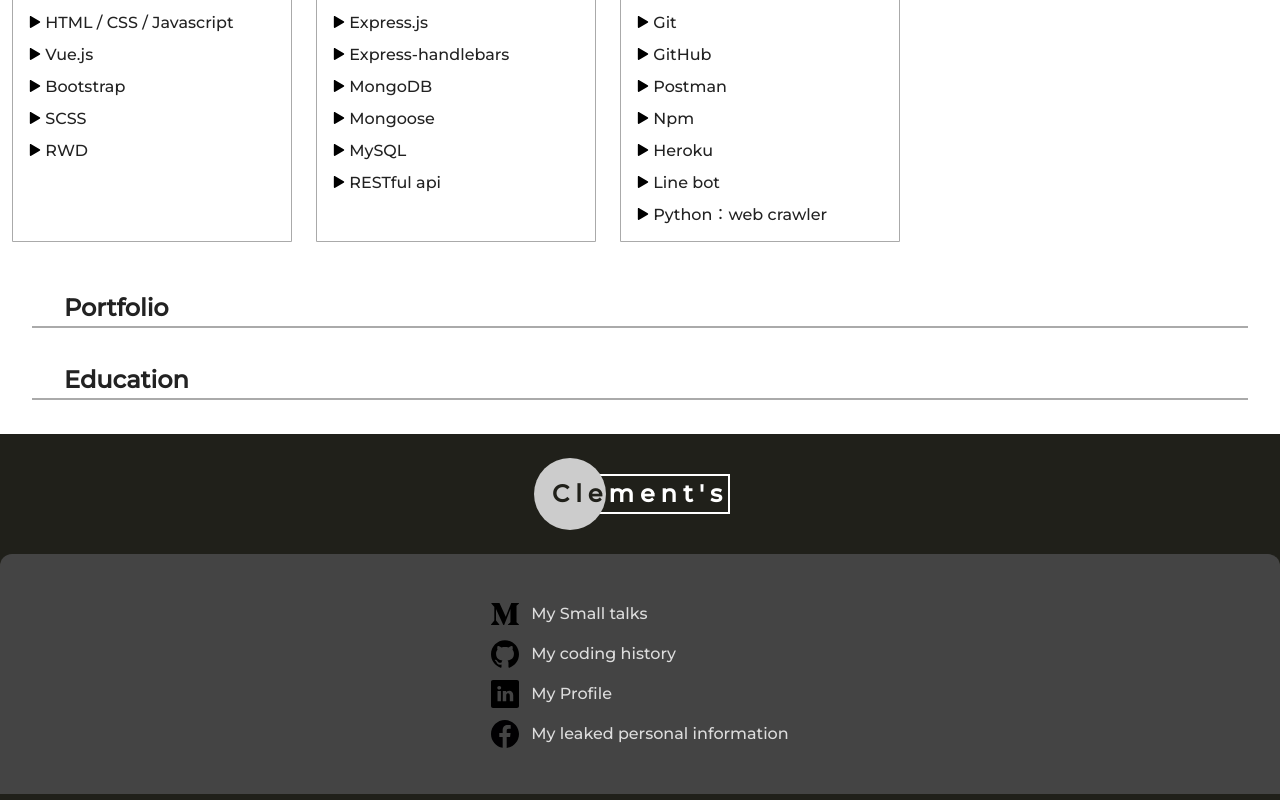
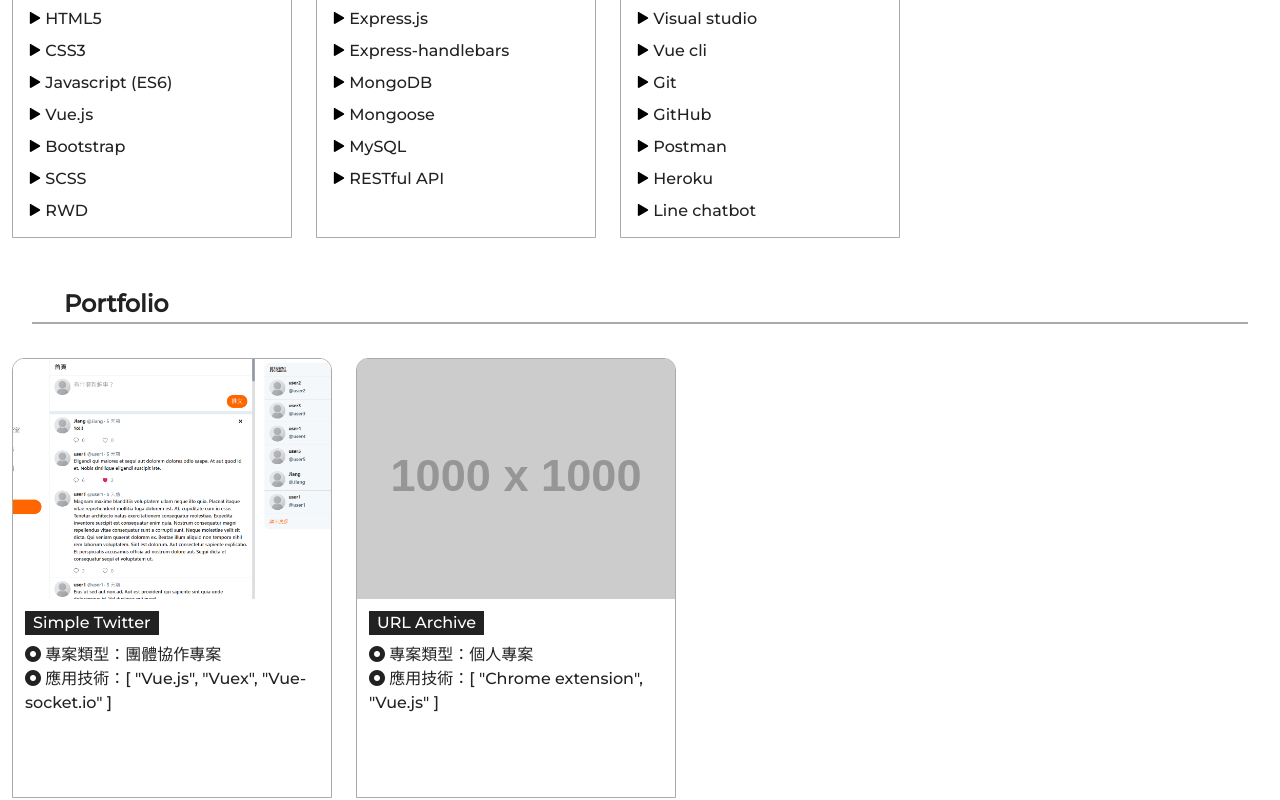
Before and after one commit to ClementPan/ClementPan, a Vue app: page / in a window 1280 px wide. Shown: the part 1060-1860 px from the top of the page. Built offline with nearby package versions, Linux system fonts and the light colour scheme.

Commit message:
feat: create portfolio layout

```diff
--- a/src/assets/css/application.css
+++ b/src/assets/css/application.css
@@ -31,8 +31,6 @@
 }
 
 section {
-  /* height: 600px; */
-  /* to be removed */
   width: 100%;
   margin: 36px 0;
 }
@@ -58,3 +56,34 @@
   font-size: 24px;
   font-weight: 700;
 }
+
+#techstack .cards,
+#portfolio .cards {
+  display: flex;
+  overflow-x: scroll;
+  padding: 12px 0;
+}
+
+.cards::-webkit-scrollbar {
+  display: none;
+}
+
+#techstack .card,
+#portfolio .card {
+  margin: 0 12px;
+  border-radius: 12px 12px 0 0;
+  overflow: hidden;
+  border: 1px solid var(--light-grey);
+}
+
+#techstack .card {
+  min-width: 280px;
+  width: 280px;
+  height: 440px;
+}
+
+#portfolio .card {
+  min-width: 320px;
+  width: 280px;
+  height: 440px;
+}
--- a/src/components/Contact.vue
+++ b/src/components/Contact.vue
@@ -86,12 +86,13 @@
   text-align: center;
   letter-spacing: 6px;
   z-index: 999;
-  border: 2px solid #fff;
+  /* border: 2px solid #fff; */
 }
 
 .brand span {
   border: none;
   color: var(--footer-background);
+  font-weight: 900;
 }
 
 .brand h1::before {
--- a/src/components/Portfolio.vue
+++ b/src/components/Portfolio.vue
@@ -3,12 +3,44 @@
     <div class="title">
       <h1>Portfolio</h1>
     </div>
+    <div class="cards">
+      <PortfolioCard
+        v-for="(card, index) of cards"
+        :key="index"
+        :cardData="card"
+      />
+    </div>
   </section>
 </template>
 
 <script>
+import twitter from "../assets/images/twitter.png";
+import PortfolioCard from "./subComponents/PortfolioCard";
 export default {
   name: "Portfolio",
+  components: { PortfolioCard },
+  data() {
+    return {
+      cards: [
+        {
+          title: "Simple Twitter",
+          img: twitter,
+          type: "團體協作專案",
+          techs: ["Vue.js", "Vuex", "Vue-socket.io"],
+          text:
+            "Lorem ipsum dolor sit amet consectetur adipisicing elit. Autem dolorem atque ipsa enim delectus sint quaerat at, dolor nobis. Dolor, perferendis numquam ipsam obcaecati hic aut ab similique deleniti debitis!",
+        },
+        {
+          title: "URL Archive",
+          img: "",
+          type: "個人專案",
+          techs: ["Chrome extension", "Vue.js"],
+          text:
+            "Lorem ipsum dolor sit amet consectetur adipisicing elit. Autem dolorem atque ipsa enim delectus sint quaerat at, dolor nobis. Dolor, perferendis numquam ipsam obcaecati hic aut ab similique deleniti debitis!",
+        },
+      ],
+    };
+  },
 };
 </script>
 
--- a/src/components/Profile.vue
+++ b/src/components/Profile.vue
@@ -143,7 +143,7 @@
   justify-content: space-around;
   padding: 8px 4px;
   margin-bottom: 12px;
-  border: 2px solid var(--light-grey);
+  /* border: 2px solid var(--light-grey); */
   border-radius: 4px;
 }
 
--- a/src/components/TechStack.vue
+++ b/src/components/TechStack.vue
@@ -28,7 +28,9 @@
           title: "Front-end",
           img: frontend,
           content: [
-            "HTML / CSS / Javascript",
+            "HTML5",
+            "CSS3",
+            "Javascript (ES6)",
             "Vue.js",
             "Bootstrap",
             "SCSS",
@@ -45,7 +47,7 @@
             "MongoDB",
             "Mongoose",
             "MySQL",
-            "RESTful api",
+            "RESTful API",
           ],
         },
         {
@@ -53,13 +55,13 @@
           title: "others",
           img: others,
           content: [
+            "Visual studio",
+            "Vue cli",
             "Git",
             "GitHub",
             "Postman",
-            "Npm",
             "Heroku",
-            "Line bot",
-            "Python：web crawler",
+            "Line chatbot",
           ],
         },
       ],
@@ -69,9 +71,4 @@
 </script>
 
 <style scoped>
-.cards {
-  display: flex;
-  overflow-x: scroll;
-  padding: 12px 0;
-}
 </style>
--- /dev/null
+++ b/src/components/subComponents/PortfolioCard.vue
@@ -0,0 +1,97 @@
+<template>
+  <div class="card">
+    <div class="image">
+      <img :src="cardData.img | emptyImageFilter" alt="" />
+      <!-- <div class="tags">
+        <div class="tag">
+          <img :src="tags.vue" alt="" />
+          <img :src="tags.vue" alt="" />
+          <img :src="tags.vue" alt="" />
+        </div>
+      </div> -->
+    </div>
+    <div class="content">
+      <p class="name">{{ cardData.title }}</p>
+      <p class="type">
+        <i class="fas fa-dot-circle"></i>
+        專案類型：{{ cardData.type }}
+      </p>
+      <p class="techs">
+        <i class="fas fa-dot-circle"></i>
+        應用技術：{{ cardData.techs }}
+      </p>
+    </div>
+  </div>
+</template>
+<script>
+import { emptyImageFilter } from "../../utils/mixin";
+import vue from "../../assets/images/vue.png";
+export default {
+  name: "PortfolioCard",
+  mixins: [emptyImageFilter],
+  props: {
+    cardData: {
+      type: Object,
+      required: true,
+    },
+  },
+  created() {
+    this.projectTags = this.cardData.techs;
+  },
+  data() {
+    return {
+      tags: {
+        vue,
+      },
+      projectTags: [],
+    };
+  },
+};
+</script>
+
+<style scoped>
+.image {
+  width: 100%;
+  height: 240px;
+  overflow: hidden;
+  position: relative;
+}
+
+.image img {
+  width: 100%;
+  height: 100%;
+  object-fit: cover;
+}
+
+.tags {
+  position: absolute;
+  top: 0;
+  right: 0;
+  width: 60px;
+  height: 100%;
+  background-color: rgba(200, 200, 200, 0.7);
+  display: flex;
+  flex-direction: column;
+  align-items: center;
+  padding-top: 12px;
+}
+
+.tag {
+  width: 48px;
+  height: 48px;
+}
+
+.content {
+  padding: 12px;
+  display: flex;
+  flex-direction: column;
+  align-items: flex-start;
+}
+
+.name {
+  background-color: var(--font-dark);
+  color: var(--pure-white);
+  padding: 0 8px;
+  margin-bottom: 8px;
+}
+</style>
--- a/src/components/subComponents/TeckCard.vue
+++ b/src/components/subComponents/TeckCard.vue
@@ -40,16 +40,6 @@
 </script>
 
 <style scoped>
-.card {
-  min-width: 280px;
-  width: 280px;
-  height: 440px;
-  margin: 0 12px;
-  border-radius: 12px 12px 0 0;
-  overflow: hidden;
-  border: 1px solid var(--light-grey);
-}
-
 .image {
   position: relative;
   height: 160px;
@@ -78,6 +68,12 @@
 
 .list-item {
   margin: 8px 0;
+  padding: 0;
+}
+
+.list-item:hover {
+  padding: 0 0 0 4px;
+  transition: padding-left 1 linear;
 }
 
 .pointer {
--- /dev/null
+++ b/src/utils/mixin.js
@@ -0,0 +1,7 @@
+export const emptyImageFilter = {
+  filters: {
+    emptyImageFilter(src) {
+      return src || 'https://via.placeholder.com/1000x1000/666/fff'
+    }
+  }
+}
```
Also changed, not shown: src/assets/images/twitter.png (added), src/assets/images/vue.png (added).
